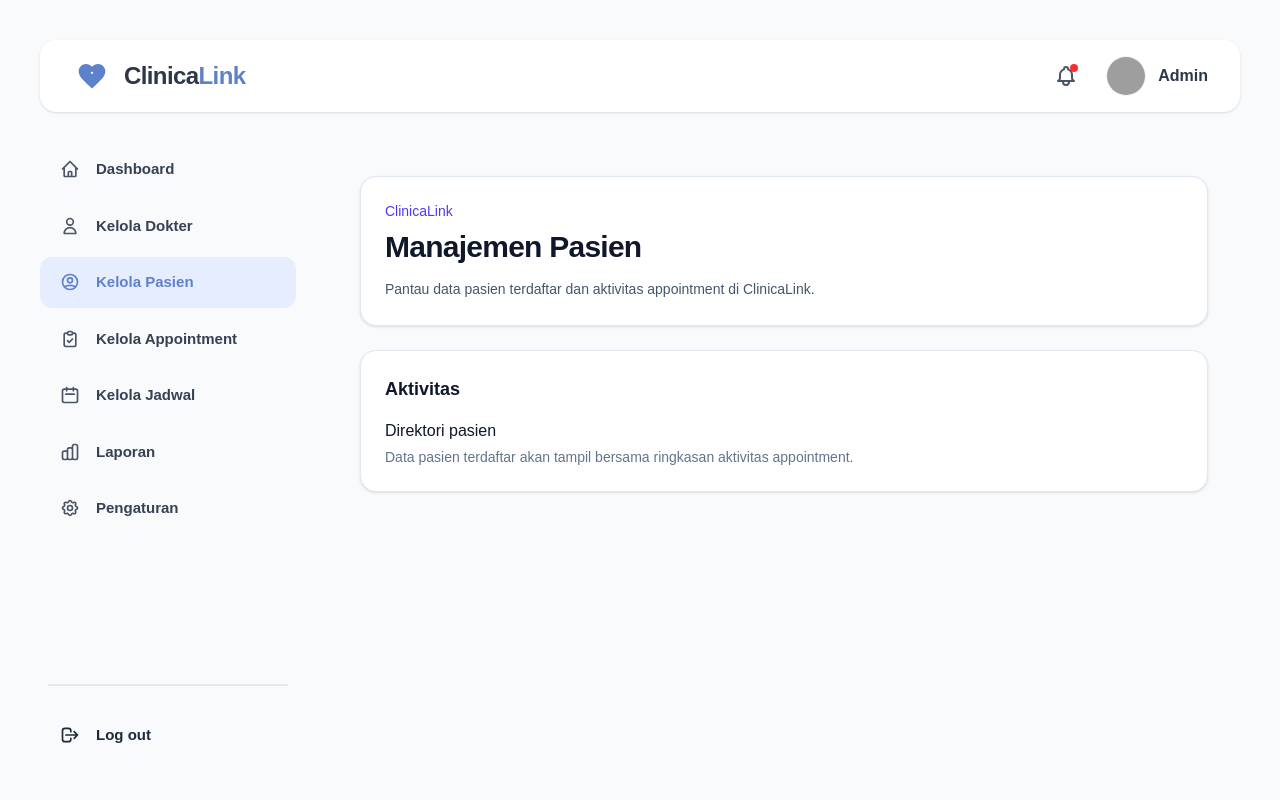
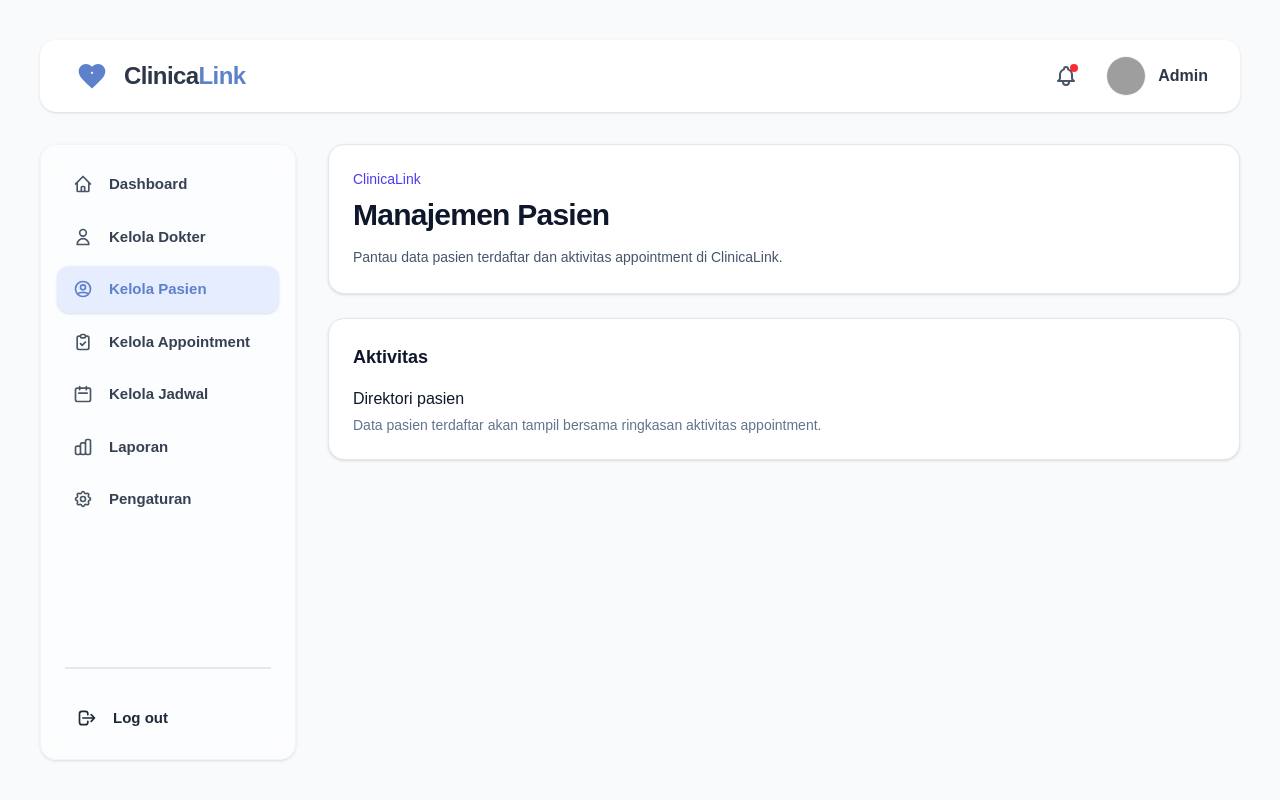
Before and after one commit to AdrielC1/ClinicaLink, a Next.js app: page /admin/patients in a window 1280 px wide. Built offline with nearby package versions, Linux system fonts and the light colour scheme; grey boxes are pictures that could not be loaded.

Commit message:
style(admin): Tambahan frosted glass di sidebar dan halaman pengaturan

```diff
--- a/src/app/admin/doctors/page.jsx
+++ b/src/app/admin/doctors/page.jsx
@@ -35,7 +35,7 @@ export default function AdminDoctorsPage() {
     const inactiveCount = doctors.length - activeCount;
 
     return (
-        <div className="min-h-screen bg-[#F8FAFC] p-8 font-sans text-slate-800">
+        <div className="font-sans text-slate-800">
             {/* Header Section */}
             <div className="flex flex-col md:flex-row justify-between items-start md:items-center mb-8 gap-4">
                 <div>
--- a/src/components/AppSidebarLayout.jsx
+++ b/src/components/AppSidebarLayout.jsx
@@ -111,7 +111,7 @@ export default function AppSidebarLayout({ children, role }) {
       <div className="flex flex-col lg:flex-row gap-8 flex-1">
 
         {/* Transparent Left Sidebar */}
-        <aside className="w-full lg:w-64 shrink-0 flex flex-col justify-between">
+        <aside className="w-full lg:w-64 shrink-0 flex flex-col justify-between bg-white/60 backdrop-blur-sm border border-gray-100 shadow-sm rounded-2xl p-4">
           <nav className="space-y-1.5 flex-1">
             {links.map((link) => {
               const active = pathname === link.href;
@@ -119,9 +119,9 @@ export default function AppSidebarLayout({ children, role }) {
                 <Link
                   key={link.href}
                   href={link.href}
-                  className={`flex items-center gap-4 px-5 py-3.5 rounded-xl text-[15px] font-bold transition-all duration-200 ${
+                  className={`flex items-center gap-4 px-4 py-3 rounded-xl text-[15px] font-bold transition-all duration-200 ${
                     active
-                      ? "bg-[#E6EDFF] text-[#5E81CC]"
+                      ? "bg-[#E6EDFF] text-[#5E81CC] shadow-sm"
                       : "text-gray-700 hover:bg-white hover:shadow-sm"
                   }`}
                 >
--- a/src/components/RolePage.jsx
+++ b/src/components/RolePage.jsx
@@ -1,6 +1,6 @@
 export default function RolePage({ title, description, stats = [], actions = [] }) {
   return (
-    <div className="space-y-6 p-8">
+    <div className="space-y-6">
       <section className="rounded-2xl border border-slate-200 bg-white p-6 shadow-sm">
         <p className="text-sm font-medium text-indigo-600">ClinicaLink</p>
         <h1 className="mt-2 text-3xl font-bold tracking-tight text-slate-900">{title}</h1>
```
